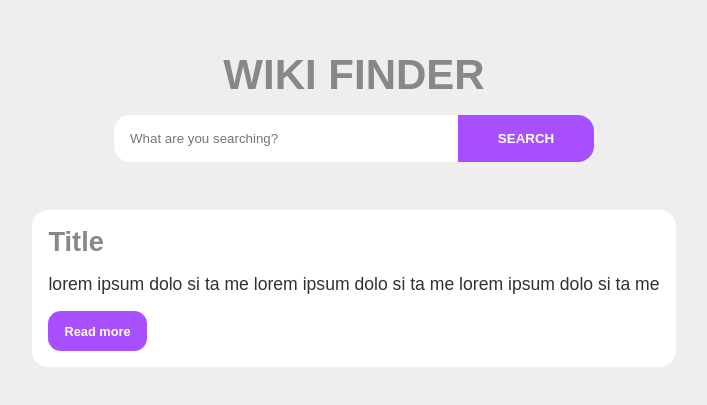
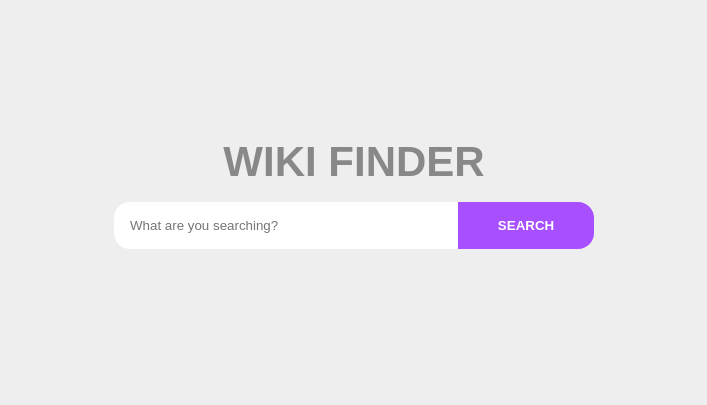
Before and after one commit to PJMantoss/wiki_finder, a React (Create React App) app: page / in a window 1280 px wide. Shown: the part 183-588 px from the top of the page, without its empty margins (286-993 px from the left). Built offline with nearby package versions, Linux system fonts and the light colour scheme.

Commit message:
update App

```diff
--- a/src/App.js
+++ b/src/App.js
@@ -51,11 +51,15 @@ function App() {
         }
       </header>
       <div className='results'>
-        <div className='result'>
-          <h3>Title</h3>
-          <p>lorem ipsum dolo si ta me lorem ipsum dolo si ta me lorem ipsum dolo si ta me</p>
-          <a href='#'>Read more</a>
-        </div>
+        {results.map(result => {
+          return(
+            <div className='result'>
+              <h3>{result.title}</h3>
+              <p>lorem ipsum dolo si ta me lorem ipsum dolo si ta me lorem ipsum dolo si ta me</p>
+              <a href='#'>Read more</a>
+            </div>
+          )
+        })}
       </div>
     </div>
   );
```
